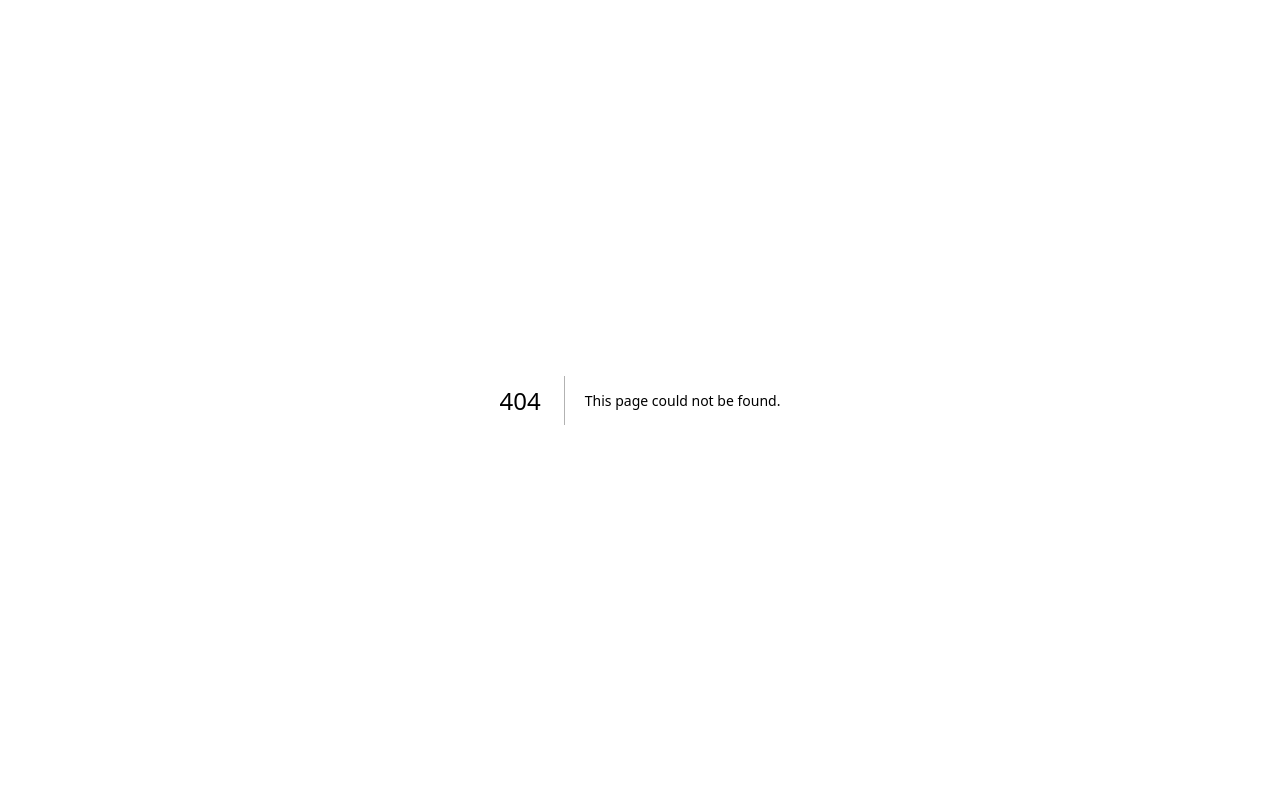
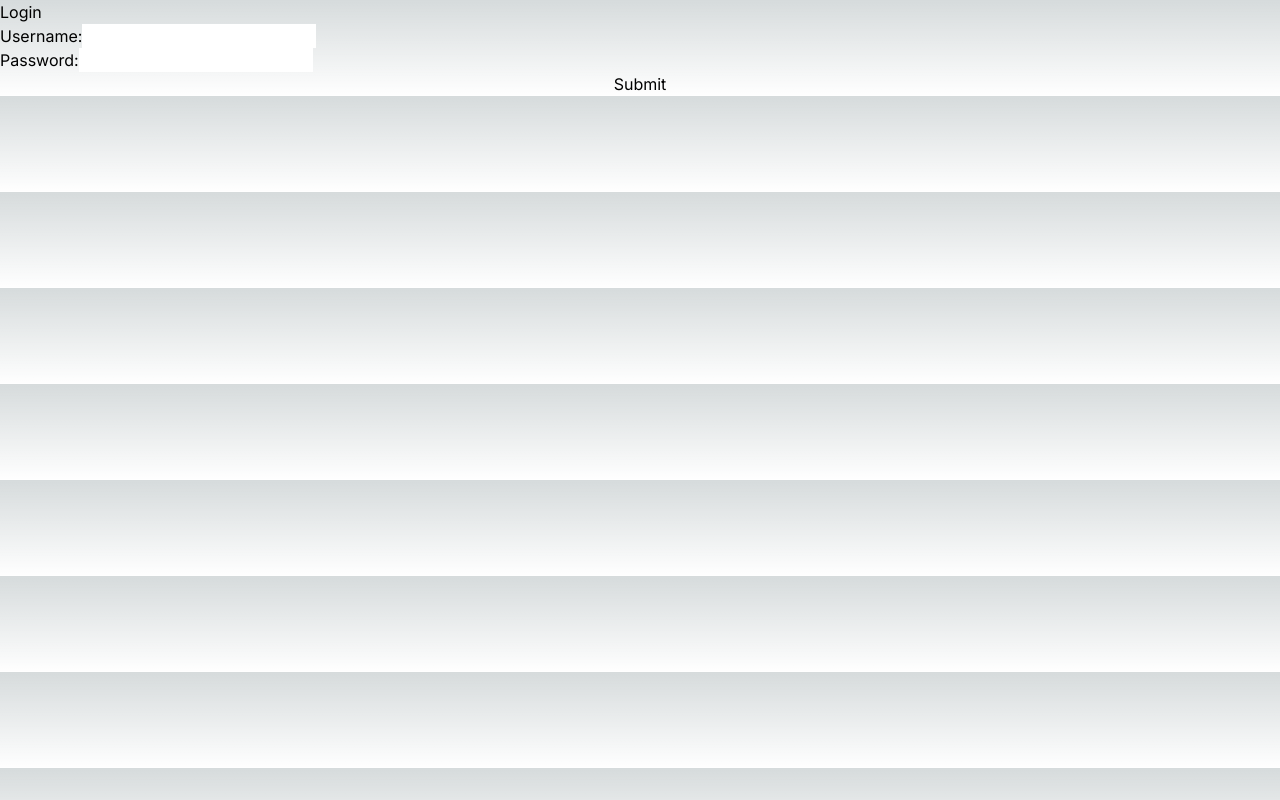
Before and after one commit to PensionBee/pensionbee_lite, a Next.js app: page /login in a window 1280 px wide. Before the commit this address had no page. Built offline with nearby package versions, Linux system fonts and the light colour scheme.

Commit message:
adding firebase from prototype

```diff
--- a/app/layout.tsx
+++ b/app/layout.tsx
@@ -5,8 +5,8 @@ import "./globals.css";
 const inter = Inter({ subsets: ["latin"] });
 
 export const metadata: Metadata = {
-  title: "Create Next App",
-  description: "Generated by create next app",
+  title: "PensionBee Lite",
+  description: "TBA",
 };
 
 export default function RootLayout({
--- /dev/null
+++ b/app/login/page.tsx
@@ -0,0 +1,33 @@
+'use client'
+
+import { useState } from 'react';
+import { useAuthContext } from "../../src/context/AuthContext";
+
+const LogIn = () => {
+    const { login } = useAuthContext();
+    const [username, setUsername] = useState("");
+    const [password, setPassword] = useState("");
+
+    const handleLogIn = () => {
+        return login(username, password)
+            .then(() => console.log("You are logged in!"))
+            .catch((error) => console.log(error));
+    };
+
+    return (
+        <div className="flex flex-col">
+            <h2>Login</h2>
+            <label>
+                <span>Username:</span>
+                <input name="username" onChange={(e) => setUsername(e.target.value)} />
+            </label>
+            <label>
+                <span>Password:</span>
+                <input name="password" onChange={(e) => setPassword(e.target.value)} />
+            </label>
+            <button onClick={handleLogIn}>Submit</button>
+        </div>
+    )
+}
+
+export default LogIn;
--- /dev/null
+++ b/app/profile/page.tsx
@@ -0,0 +1,18 @@
+'use client'
+
+import { useAuthContext } from "../../src/context/AuthContext";
+
+const Profile = () => {
+    const { currentUser, logout } = useAuthContext();
+  return (
+    <div className="flex flex-col">
+        <button onClick={() => logout()}>Log out</button>
+        <div className="flex flex-col">
+            <span>Current user:</span>
+            <pre>{JSON.stringify(currentUser)}</pre>
+        </div>
+    </div>
+  )
+}
+
+export default Profile
--- /dev/null
+++ b/app/sign-up/page.tsx
@@ -0,0 +1,33 @@
+'use client'
+
+import { useState } from 'react';
+import { useAuthContext } from "../../src/context/AuthContext";
+
+const SignUp = () => {
+    const { signUp } = useAuthContext();
+    const [username, setUsername] = useState("");
+    const [password, setPassword] = useState("");
+
+    const handleSignUp = () => {
+        return signUp(username, password)
+            .then(() => console.log("You have signed up!"))
+            .catch((error) => console.log(error));
+    }
+
+    return (
+        <div className="flex flex-col">
+            <h2>Sign Up</h2>
+            <label>
+                <span>Username:</span>
+                <input name="username" onChange={(e) => setUsername(e.target.value)} />
+            </label>
+            <label>
+                <span>Password:</span>
+                <input name="password" onChange={(e) => setPassword(e.target.value) }/>
+            </label>
+            <button onClick={handleSignUp}>Submit</button>
+        </div>
+    );
+};
+
+export default SignUp;
--- a/package.json
+++ b/package.json
@@ -12,6 +12,7 @@
     "@capacitor/android": "^5.7.4",
     "@capacitor/core": "^5.7.4",
     "@capacitor/ios": "^5.7.4",
+    "firebase": "^10.10.0",
     "next": "14.1.4",
     "react": "^18",
     "react-dom": "^18"
--- /dev/null
+++ b/services/firebase/index.ts
@@ -0,0 +1,21 @@
+// Import the functions you need from the SDKs you need
+import { initializeApp } from "firebase/app";
+// TODO: Add SDKs for Firebase products that you want to use
+// https://firebase.google.com/docs/web/setup#available-libraries
+
+// Your web app's Firebase configuration
+// For Firebase JS SDK v7.20.0 and later, measurementId is optional
+const firebaseConfig = {
+  apiKey: "AIzaSyDiS6UAxXHh0zeZiYtF7JLmYQCPP6Ll3Uo",
+  authDomain: "auth-provider-prototype.firebaseapp.com",
+  projectId: "auth-provider-prototype",
+  storageBucket: "auth-provider-prototype.appspot.com",
+  messagingSenderId: "492253500493",
+  appId: "1:492253500493:web:29912c84a1b7a59dde7804",
+  measurementId: "G-Q189ZWKHWD"
+};
+
+// Initialize Firebase
+const app = initializeApp(firebaseConfig);
+
+export default app;
--- /dev/null
+++ b/src/context/AuthContext.tsx
@@ -0,0 +1,66 @@
+import { createUserWithEmailAndPassword, getAuth, sendPasswordResetEmail, signInWithEmailAndPassword, signOut, type User } from "firebase/auth";
+import React, { createContext, useContext, useEffect, useState } from 'react';
+import '../../services/firebase';
+
+type DefaultAuthState = {
+    currentUser: User | null,
+    signUp: typeof signUp,
+    login: typeof login,
+    logout: typeof logout,
+    resetPassword: typeof resetPassword
+}
+
+type AuthProviderProps = {
+    children: React.ReactNode
+}
+
+const auth = getAuth();
+
+const signUp = (email: string, password: string) => createUserWithEmailAndPassword(auth, email, password);
+
+const login = (email: string, password: string) => signInWithEmailAndPassword(auth, email, password);
+
+const logout = () => signOut(auth);
+
+const resetPassword = (email: string) => sendPasswordResetEmail(auth, email);
+
+const AuthContext = createContext<DefaultAuthState>({
+    signUp,
+    login,
+    logout,
+    resetPassword,
+    currentUser: null,
+})
+
+const AuthProvider = ({ children }: AuthProviderProps) => {
+    const [currentUser, setCurrentUser] = useState<User | null>(null)
+    const [isLoading, setIsLoading] = useState(true)
+
+    useEffect(() => {
+        const unsubscribeAuth = auth.onAuthStateChanged((user) => {
+            setCurrentUser(user)
+            setIsLoading(false)
+        })
+        return () => unsubscribeAuth()
+    }, [])
+
+    const value = {
+        signUp,
+        login,
+        logout,
+        resetPassword,
+        currentUser
+    }
+
+    return (
+        <AuthContext.Provider value={value}>
+            {isLoading && "Loading..."}
+            {currentUser && JSON.stringify(currentUser)}
+            {children}
+        </AuthContext.Provider>
+    )
+}
+
+export const useAuthContext = () => useContext(AuthContext);
+
+export default AuthProvider
```
Also changed, not shown: 1 other file (tests, documents, lock files or other folders).
